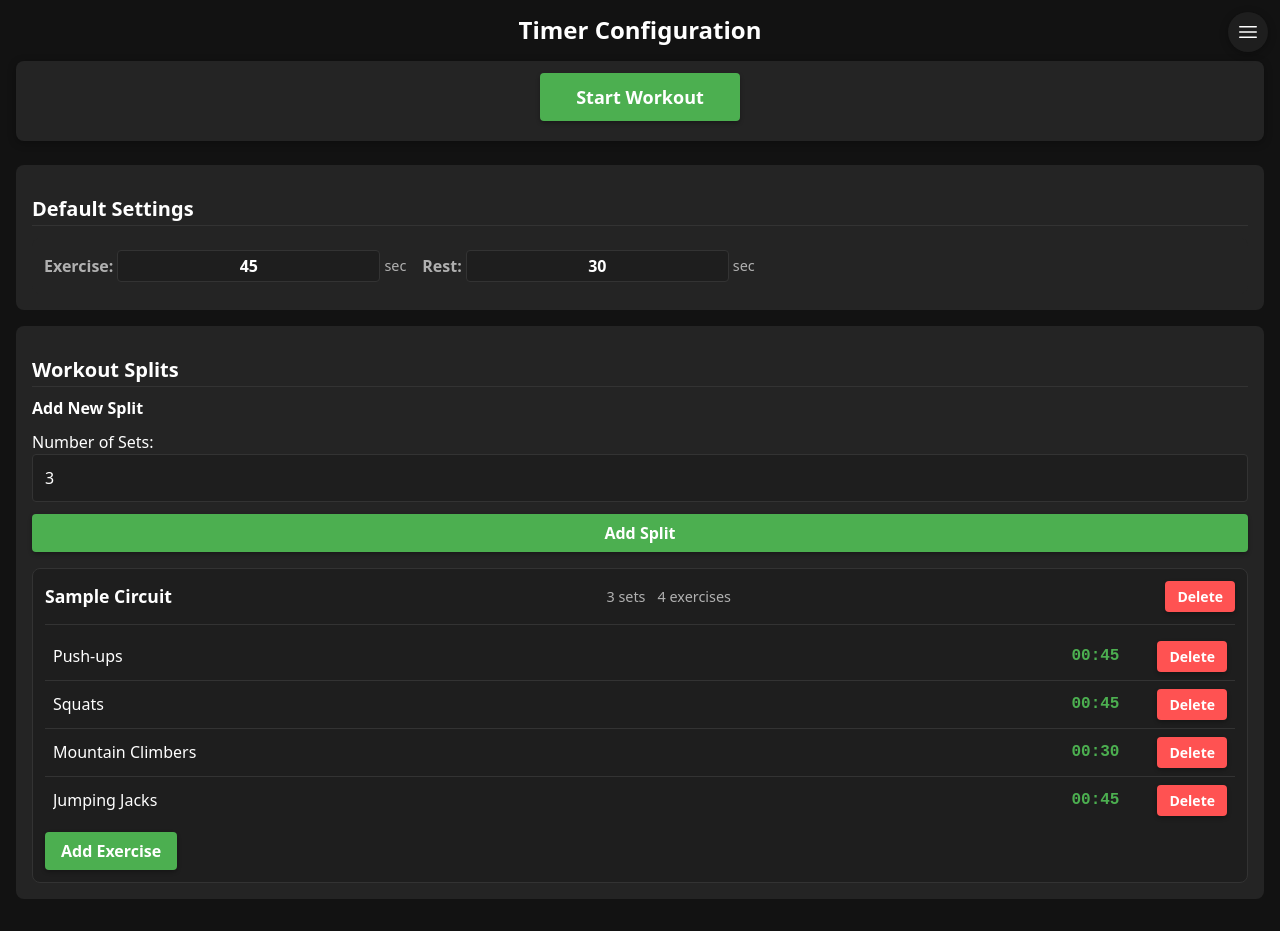
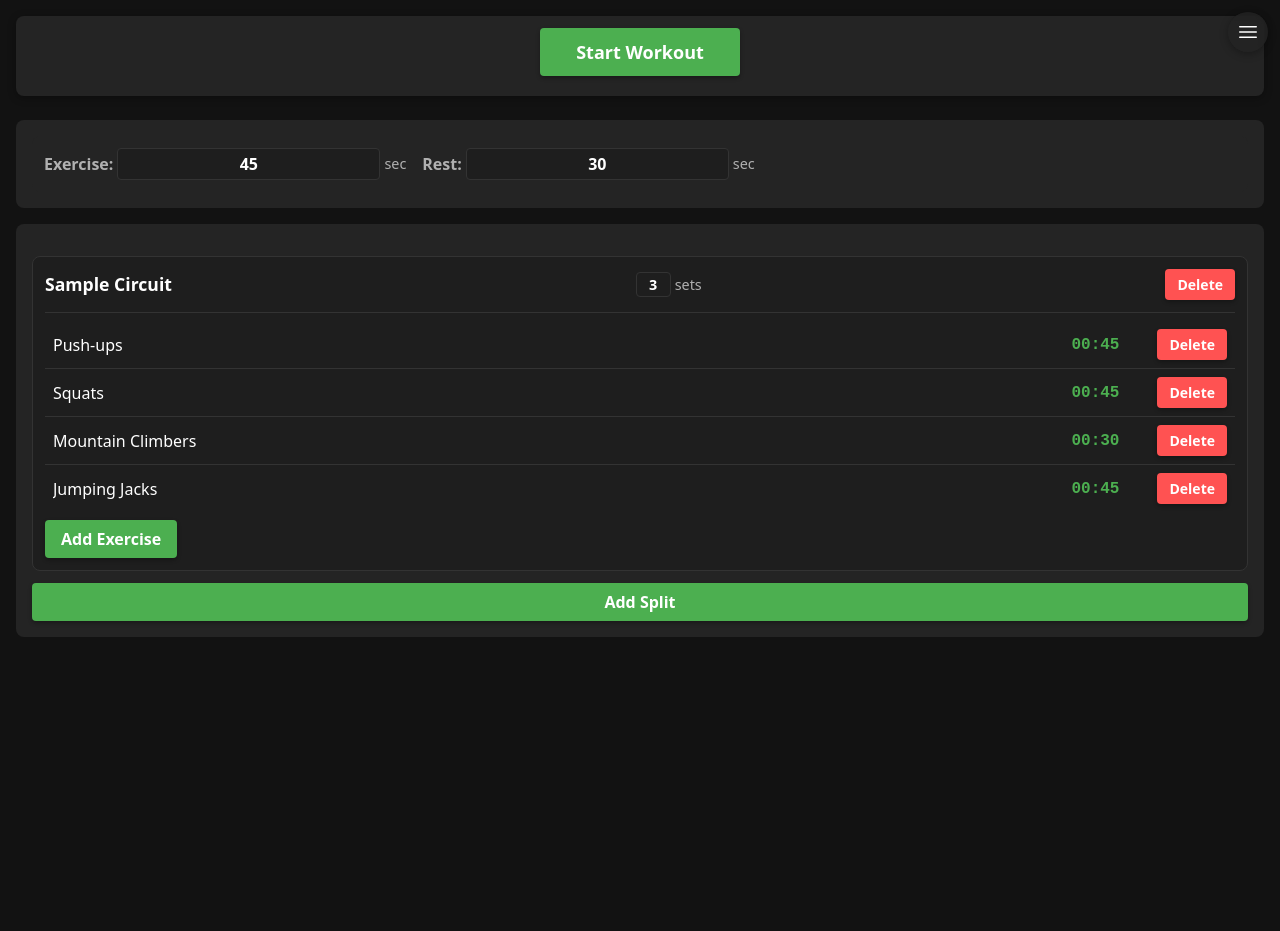
Before and after one commit to iarry/timer, a React (Vite) app: page / in a window 1280 px wide. Both pictures are taken after a click on the button "Load Sample Workout". After the commit the page ends 800 px from the top, so only its background shows below. Built offline with nearby package versions, Linux system fonts and the light colour scheme.

Commit message:
UI improvements: remove timer status, fix input sizing, clean layout

```diff
--- a/src/components/config/ConfigPanel.css
+++ b/src/components/config/ConfigPanel.css
@@ -159,6 +159,25 @@ input[type='number'] {
     gap: var(--spacing-md);
     color: var(--color-text-light);
     font-size: 0.9rem;
+    align-items: center;
+}
+
+.sets-info {
+    display: flex;
+    align-items: center;
+    gap: var(--spacing-xs);
+}
+
+.sets-input {
+    width: 35px !important;
+    padding: 2px 4px;
+    text-align: center;
+    font-weight: bold;
+    background: transparent;
+    border: 1px solid var(--color-border);
+    border-radius: 4px;
+    color: var(--color-text);
+    font-size: 0.9rem;
 }
 
 .exercises-list {
--- a/src/components/config/ConfigPanel.tsx
+++ b/src/components/config/ConfigPanel.tsx
@@ -4,6 +4,7 @@ import {
   setDefaultDurations,
   addSplit,
   removeSplit,
+  updateSplit,
   addExercise,
   removeExercise,
   Split,
@@ -35,6 +36,11 @@ const ConfigPanel = ({ onStartWorkout }: ConfigPanelProps) => {
   const [activeSplitId, setActiveSplitId] = useState<string | null>(null);
   const [newExerciseName, setNewExerciseName] = useState('');
   const [newExerciseDuration, setNewExerciseDuration] = useState(defaultExerciseDuration);
+
+  // Update new exercise duration when default changes
+  useEffect(() => {
+    setNewExerciseDuration(defaultExerciseDuration);
+  }, [defaultExerciseDuration]);
 
   // Effect for auto-updating default durations when they change
   useEffect(() => {
@@ -98,8 +104,6 @@ const ConfigPanel = ({ onStartWorkout }: ConfigPanelProps) => {
 
   return (
     <div className="config-panel">
-      <h2>Timer Configuration</h2>
-
       {/* Start Workout Button */}
       <div className="start-workout-section">
         <Button
@@ -115,9 +119,7 @@ const ConfigPanel = ({ onStartWorkout }: ConfigPanelProps) => {
         )}
       </div>
 
-      <section className="default-settings">
-        <h3>Default Settings</h3>
-
+      <div className="default-settings">
         <div className="setting-group">
           <div className="default-durations-row">
             <div className="duration-input">
@@ -145,11 +147,9 @@ const ConfigPanel = ({ onStartWorkout }: ConfigPanelProps) => {
             </div>
           </div>
         </div>
-      </section>
+      </div>
 
-      <section className="splits-section">
-        <h3>Workout Splits</h3>
-
+      <div className="splits-section">
         {/* Load sample workout button - only show if no splits and sample not loaded */}
         {splits.length === 0 && !hasLoadedSample && (
           <div className="sample-workout-section">
@@ -161,37 +161,29 @@ const ConfigPanel = ({ onStartWorkout }: ConfigPanelProps) => {
           </div>
         )}
 
-        {/* Add new split form */}
-        <div className="add-split-form">
-          <h4>Add New Split</h4>
-
-          <div className="form-group">
-            <label>
-              Number of Sets:
-              <input
-                type="number"
-                value={newSplitSets}
-                onChange={(e) => setNewSplitSets(parseInt(e.target.value))}
-                min="1"
-              />
-            </label>
-
-            <Button onClick={handleAddSplit} variant="secondary">Add Split</Button>
-          </div>
-        </div>
-
         {/* List of existing splits */}
         <div className="splits-list">
           {splits.length === 0 ? (
-            <p>No splits configured yet. Add your first split above.</p>
+            <p>No splits configured yet. Add your first split below.</p>
           ) : (
             splits.map(split => (
               <div key={split.id} className="split-item">
                 <div className="split-header">
                   <h4>{split.name}</h4>
                   <div className="split-info">
-                    <span>{split.sets} sets</span>
-                    <span>{split.exercises.length} exercises</span>
+                    <div className="sets-info">
+                      <input
+                        type="number"
+                        value={split.sets}
+                        onChange={(e) => dispatch(updateSplit({
+                          id: split.id,
+                          sets: parseInt(e.target.value) || 1
+                        }))}
+                        min="1"
+                        className="sets-input"
+                      />
+                      <span>sets</span>
+                    </div>
                   </div>
                   <Button
                     onClick={() => dispatch(removeSplit(split.id))}
@@ -276,7 +268,14 @@ const ConfigPanel = ({ onStartWorkout }: ConfigPanelProps) => {
             ))
           )}
         </div>
-      </section>
+
+        {/* Add new split form - moved to bottom */}
+        <div className="add-split-form">
+          <div className="form-group">
+            <Button onClick={handleAddSplit} variant="secondary">Add Split</Button>
+          </div>
+        </div>
+      </div>
     </div>
   );
 };
--- a/src/components/timer/Timer.tsx
+++ b/src/components/timer/Timer.tsx
@@ -130,9 +130,6 @@ const Timer = ({ onExit }: TimerProps) => {
             <Button onClick={handleBackToConfig} variant="outline">
               ← Back to Configuration
             </Button>
-            <div className="timer-status">
-              {timerState.status === 'completed' ? 'Workout Complete!' : 'Workout in Progress'}
-            </div>
           </div>
 
           <div className="timer-display">
--- a/src/features/timerConfig/timerConfigSlice.ts
+++ b/src/features/timerConfig/timerConfigSlice.ts
@@ -21,11 +21,39 @@ export interface TimerConfigState {
   splits: Split[];
 }
 
+// Load state from local storage if available
+const loadState = (): TimerConfigState | undefined => {
+  try {
+    const serializedState = localStorage.getItem('timerConfig');
+    if (serializedState === null) {
+      return undefined;
+    }
+    return JSON.parse(serializedState);
+  } catch (err) {
+    console.error('Could not load state from localStorage', err);
+    return undefined;
+  }
+};
+
 // Initial state for timer configuration
-const initialState: TimerConfigState = {
+const initialState: TimerConfigState = loadState() || {
   defaultExerciseDuration: 45, // default 45s
   defaultRestDuration: 30, // default 30s
   splits: [],
+};
+
+// Save state to local storage when it changes
+const saveState = (state: TimerConfigState) => {
+  try {
+    const serializedState = JSON.stringify(state);
+    localStorage.setItem('timerConfig', serializedState);
+  } catch (err) {
+    console.error('Could not save state to localStorage', err);
+  }
+};
+
+export const saveTimerConfig = (state: TimerConfigState) => {
+  saveState(state);
 };
 
 // Create the timer config slice
@@ -39,6 +67,7 @@ const timerConfigSlice = createSlice({
     ) {
       state.defaultExerciseDuration = action.payload.exerciseDuration;
       state.defaultRestDuration = action.payload.restDuration;
+      saveState(state); // Save to local storage
     },
 
     addSplit(state, action: PayloadAction<Omit<Split, 'exercises'> & { exercises?: Exercise[] }>) {
@@ -49,10 +78,12 @@ const timerConfigSlice = createSlice({
         sets,
         exercises,
       });
+      saveState(state); // Save to local storage
     },
 
     removeSplit(state, action: PayloadAction<string>) {
       state.splits = state.splits.filter(split => split.id !== action.payload);
+      saveState(state); // Save to local storage
     },
 
     updateSplit(state, action: PayloadAction<{ id: string; name?: string; sets?: number }>) {
@@ -62,6 +93,7 @@ const timerConfigSlice = createSlice({
       if (splitIndex !== -1) {
         if (name !== undefined) state.splits[splitIndex].name = name;
         if (sets !== undefined) state.splits[splitIndex].sets = sets;
+        saveState(state); // Save to local storage
       }
     },
 
@@ -74,6 +106,7 @@ const timerConfigSlice = createSlice({
 
       if (splitIndex !== -1) {
         state.splits[splitIndex].exercises.push(exercise);
+        saveState(state); // Save to local storage
       }
     },
 
@@ -88,6 +121,7 @@ const timerConfigSlice = createSlice({
         state.splits[splitIndex].exercises = state.splits[splitIndex].exercises.filter(
           exercise => exercise.id !== exerciseId
         );
+        saveState(state); // Save to local storage
       }
     },
 
@@ -116,6 +150,7 @@ const timerConfigSlice = createSlice({
           if (duration !== undefined) {
             state.splits[splitIndex].exercises[exerciseIndex].duration = duration;
           }
+          saveState(state); // Save to local storage
         }
       }
     },
--- a/src/hooks/useSoundEffects.ts
+++ b/src/hooks/useSoundEffects.ts
@@ -18,7 +18,7 @@ export const useSoundEffects = (): SoundEffects => {
   useEffect(() => {
     // Initialize sounds when component mounts
     if (!initialized.current && typeof window !== 'undefined') {
-      startSound.current = new Audio('https://assets.mixkit.co/active_storage/sfx/1034/1034-preview.mp3');
+      startSound.current = new Audio('https://assets.mixkit.co/active_storage/sfx/2568/2568-preview.mp3');
       completeSound.current = new Audio('https://assets.mixkit.co/active_storage/sfx/1010/1010-preview.mp3');
       transitionSound.current = new Audio('https://assets.mixkit.co/active_storage/sfx/2568/2568-preview.mp3');
 
```
